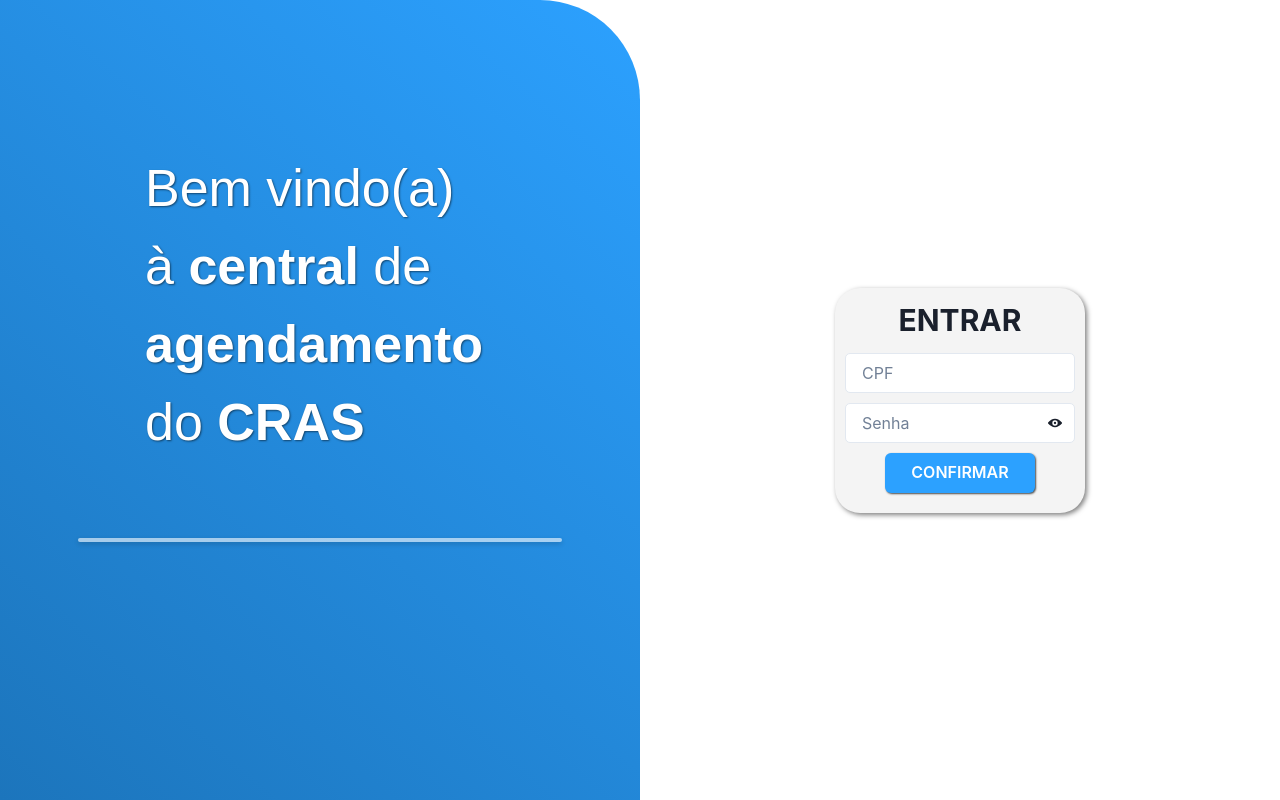
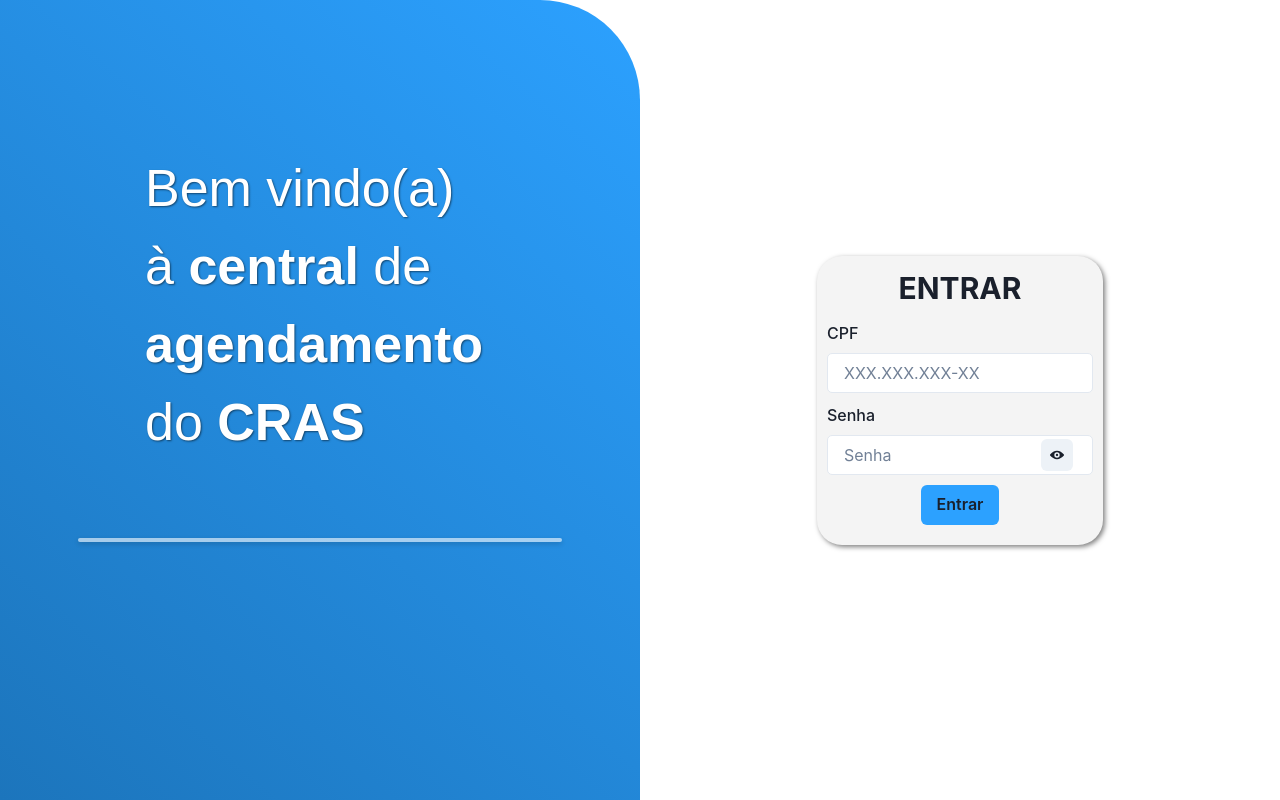
Before and after one commit to joaopedev/agendamento-cras-campos, a React (Create React App) app: page /funcionario in a window 1280 px wide. Built offline with nearby package versions, Linux system fonts and the light colour scheme.

Commit message:
new login funcionario
*está jogando um erro mesmo com a formatação do CPF correta*

```diff
--- a/src/pages/loginFuncionario.tsx
+++ b/src/pages/loginFuncionario.tsx
@@ -4,54 +4,70 @@ import {
   Stack,
   Box,
   Input,
-  InputLeftElement,
   InputRightElement,
   InputGroup,
+  Button,
+  FormErrorMessage,
+  FormControl,
+  FormLabel,
   IconButton,
-} from '@chakra-ui/react';
+} from '@chakra-ui/react'; // Importando componentes do Chakra UI
 import { useNavigate } from 'react-router-dom';
-import SidebarLogin from '../components/SidebarLogin';
-import LoadingButtonFuncionario from '../components/LoadingButtonFuncionario';
+import { yupResolver } from '@hookform/resolvers/yup';
+import { useForm } from 'react-hook-form';
+import SidebarLogin from '../components/SidebarLogin'; // Importando o componente SidebarHome
 import { FooterLogin } from '../components/FooterLogin';
-import { ViewIcon, ViewOffIcon } from '@chakra-ui/icons'; // Add icons
+import { SignIn } from '../types/auth-data';
+import { useAuth } from '../hook/useAuth';
+import { loginSchema } from '../validation/auth';
+import { ViewIcon, ViewOffIcon } from '@chakra-ui/icons';
 
-export const LoginFuncionario: React.FC = () => {
-  const [isLoading] = useState(false); // Adicionando estado para controlar o carregamento
-  const [cpf, setCpf] = useState(''); // Renomeado para cpf
+export const Login: React.FC = () => {
+  const { signIn } = useAuth();
+  const navigate = useNavigate();
   const [showPassword, setShowPassword] = useState(false);
-  const [senha, setSenha] = useState('');
-  const navigate = useNavigate();
+
+  const togglePasswordVisibility = () => setShowPassword(!showPassword);
+
+  const [inputValue, setInputValue] = useState('');
+  // const [inputDataNascimento, setInputDataNascimento] = useState(''); // Novo estado para data de nascimento
+
+  const {
+    register,
+    handleSubmit,
+    formState: { errors, isSubmitting },
+  } = useForm<SignIn>({ resolver: yupResolver(loginSchema) });
+
+  const handleLogin = async (data: SignIn) => {
+    try {
+      await signIn(data);
+      navigate('/home');
+    } catch (error) {
+      return error; // Retornar o erro para tratamento adequado (exibir mensagem, etc.)
+    }
+  };
 
   const handleCpfChange = (e: ChangeEvent<HTMLInputElement>) => {
-    let value = e.target.value.replace(/\D/g, '');
-    value = value.slice(0, 11);
+    let value = e.target.value.replace(/\D/g, ''); // Remove non-numeric characters
 
-    if (value.length > 3) {
-      value = value.slice(0, 3) + '.' + value.slice(3);
-    }
-    if (value.length > 7) {
-      value = value.slice(0, 7) + '.' + value.slice(7);
-    }
-    if (value.length > 11) {
-      value = value.slice(0, 11) + '-' + value.slice(11);
+    // Apply formatting only if 11 digits are present
+    if (value.length === 11) {
+      value = `${value.slice(0, 3)}.${value.slice(3, 6)}.${value.slice(
+        6,
+        9
+      )}-${value.slice(9)}`;
     }
 
-    setCpf(value); // Atualiza o estado cpf
-  };
-
-  const handleSenhaChange = (e: ChangeEvent<HTMLInputElement>) => {
-    setSenha(e.target.value);
-  };
-
-  const togglePasswordVisibility = () => {
-    setShowPassword(!showPassword);
+    setInputValue(value); // Update state with formatted or raw value
   };
 
   return (
-    <Flex h='100vh'>
+    <Flex h='100vh' flex={['column', '', '', '']}>
       <SidebarLogin />
       <FooterLogin />
       <Stack
+        pt={['60px', '0', '0', '0']}
+        pb={['130px', '0', '0', '0']}
         m='auto'
         paddingLeft={['0', '45%', '50%', '50%']}
         gap={['20px', '20px', '30px', '30px']}
@@ -59,7 +75,6 @@ export const LoginFuncionario: React.FC = () => {
         alignItems='center'
       >
         <Box
-          mb={['130px', 0, 0, 0]}
           sx={boxStyle}
           maxW={['500px', '500px', '500px', '950px']}
           position={['relative', 'static', 'static', 'static']}
@@ -73,13 +88,20 @@ export const LoginFuncionario: React.FC = () => {
           >
             ENTRAR
           </Box>
-
-          <InputGroup>
+          <form onSubmit={handleSubmit(handleLogin)}>
+            <FormControl isInvalid={!!errors.cpf}>
+              <FormLabel htmlFor='cpf'>CPF</FormLabel>
               <Input
-              placeholder='CPF'
-              value={cpf}
+                {...register('cpf')}
+                id='cpf'
+                placeholder='XXX.XXX.XXX-XX'
+                type='text'
+                inputMode='numeric' // Restrict input to numbers
+                pattern='[0-9]*' // Allow only numeric characters (Regex)
+                maxLength={11} // Limit to 11 digits for CPF
+                size='md'
                 onChange={handleCpfChange}
-              size='md'
+                value={inputValue}
                 sx={{
                   fontSize: ['0.7rem', '0.8rem', '0.9rem', '1rem'],
                   bg: 'white',
@@ -91,48 +113,61 @@ export const LoginFuncionario: React.FC = () => {
                 }}
                 _placeholder={{ paddingLeft: 0 }}
               />
-            <InputLeftElement pointerEvents='none' children={' '} />
-          </InputGroup>
+              <FormErrorMessage>
+                {errors.cpf && errors.cpf.message}
+              </FormErrorMessage>
+            </FormControl>
 
             <Box sx={textStyle2}></Box>
-          <InputGroup>
+
+            <FormControl isInvalid={!!errors.password}>
+              <FormLabel htmlFor='senha'>Senha</FormLabel>
+              <InputGroup size='md'>
                 <Input
+                  {...register('password')}
+                  id='senha'
                   placeholder='Senha'
-              value={senha}
-              onChange={handleSenhaChange}
                   type={showPassword ? 'text' : 'password'}
                   size='md'
-              sx={inputStyle}
+                  maxLength={8}
+                  sx={{
+                    fontSize: ['0.7rem', '0.8rem', '0.9rem', '1rem'],
+                    bg: 'white',
+                    borderRadius: '5px',
+                    p: '4px 0',
+                    mt: '0px',
+                    mb: '0px',
+                    paddingLeft: '16px',
+                  }}
                   _placeholder={{ paddingLeft: 0 }}
                 />
-            <InputRightElement>
-              {' '}
-              {/* Changed to InputRightElement */}
+                <InputRightElement width='4.5rem'>
                   <IconButton
                     aria-label='Toggle password visibility'
+                    onClick={togglePasswordVisibility}
                     icon={showPassword ? <ViewOffIcon /> : <ViewIcon />}
-                onClick={togglePasswordVisibility}
                     size='sm'
-                variant='ghost'
                   />
                 </InputRightElement>
               </InputGroup>
+              <FormErrorMessage>
+                {errors.password && errors.password.message}
+              </FormErrorMessage>
+            </FormControl>
+
             <Box sx={textStyle2}></Box>
 
-          <LoadingButtonFuncionario
-            isLoading={isLoading}
-            sx={btnStyle}
-            onClick={() => {
-              navigate('/home');
-            }}
+            <Box sx={textStyle2}></Box>
+            <Button
+              type='submit'
+              style={{ backgroundColor: '#2CA1FF' }}
+              variant='solid'
+              isLoading={isSubmitting}
             >
-            CONFIRMAR
-          </LoadingButtonFuncionario>
+              Entrar
+            </Button>
             <Box sx={textStyle2}></Box>
-          <Box sx={textStyle3}></Box>
-          {/* <Link as={RouterLink} to='/home' sx={textStyle4}>
-            Esqueci minha senha
-          </Link> */}
+          </form>
         </Box>
       </Stack>
     </Flex>
@@ -153,24 +188,8 @@ const textStyle2 = {
   mb: '3px',
 };
 
-const textStyle3 = {
-  fontSize: ['0.6rem', '0.6rem', '0.7rem'],
-  borderRadius: '5px',
-  p: '0px 0',
-};
-
-const inputStyle = {
-  fontSize: ['0.7rem', '0.8rem', '0.9rem', '1rem'],
-  bg: 'white',
-  borderRadius: '5px',
-  p: '4px 0',
-  mt: '0px',
-  mb: '0px',
-  paddingLeft: '16px',
-};
-
 export const boxStyle = {
-  w: '30%',
+  // w: '30%',
   maxW: ['300px', '350px', '500px', '950px'],
   minW: '250px',
   boxShadow: '2px 2px 5px hsla(0, 28%, 0%, 0.5)',
@@ -194,4 +213,4 @@ export const btnStyle = {
     fontWeight: 'bold',
   },
 };
-export default LoginFuncionario;
+export default Login;
```
Also changed, not shown: src/pages/loginPage.tsx (+52 -54 lines). Lines whose indentation alone changed are shown as unchanged.
